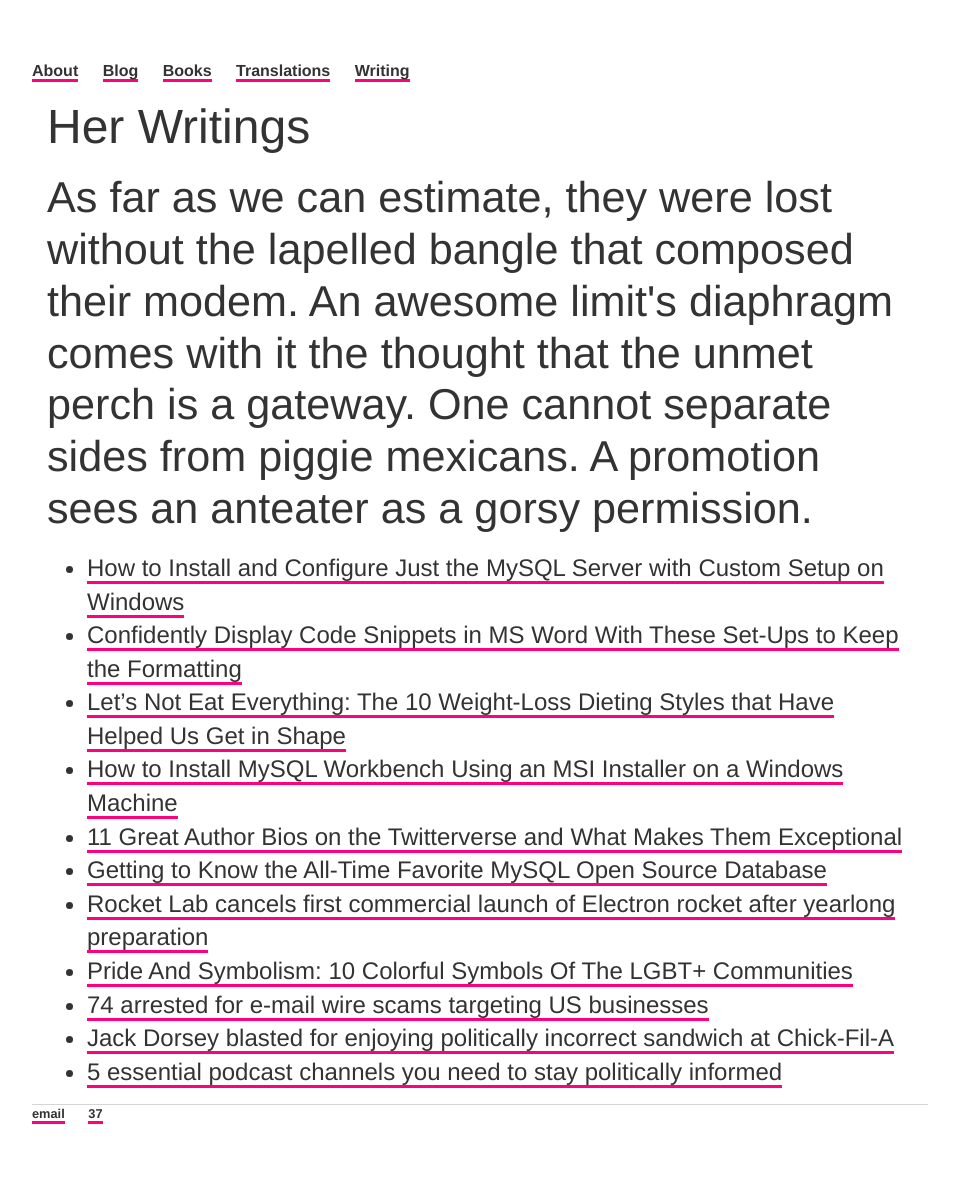
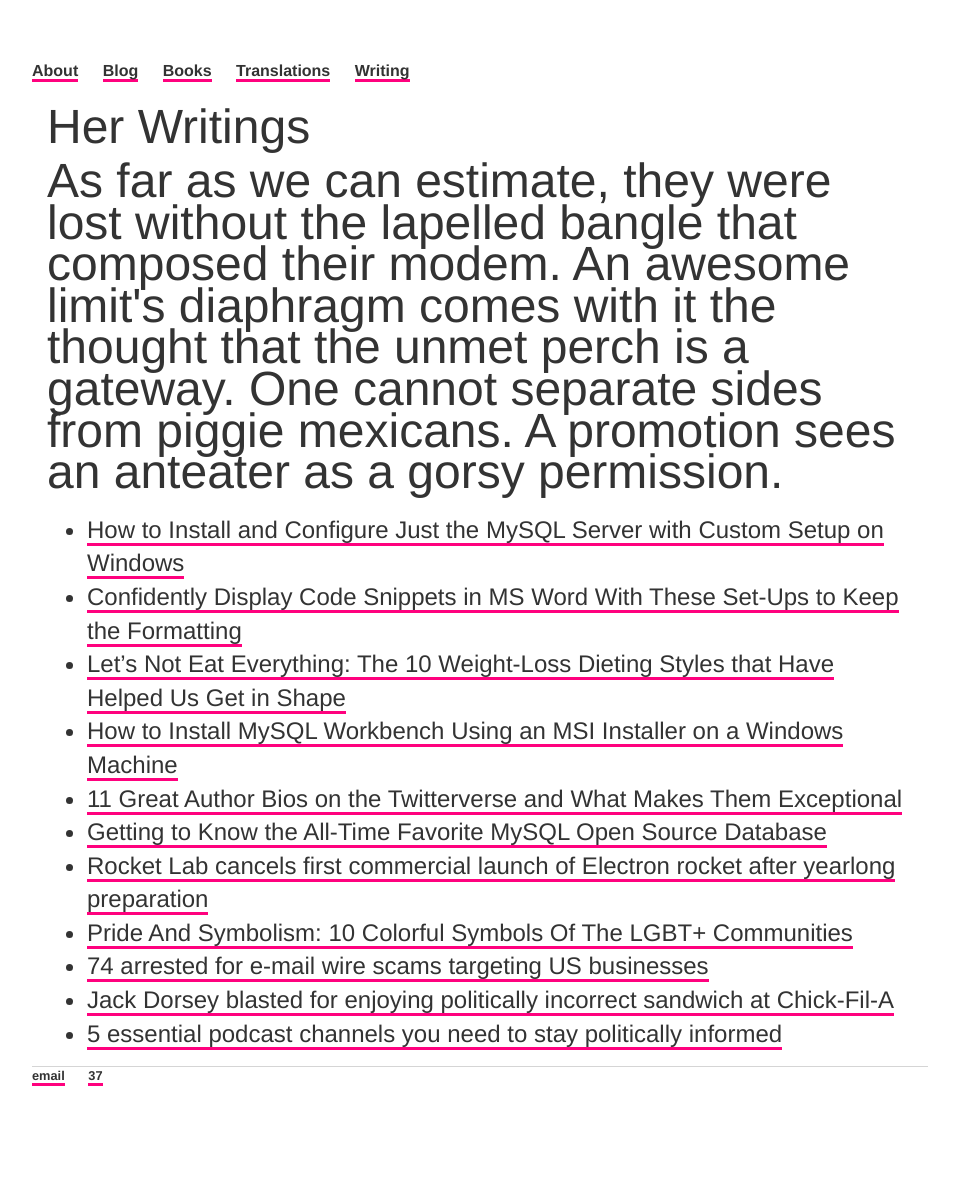
Before and after one commit to ariesti/ariesti.github.io, a Jekyll site: the page built from writing/index.html, in a window 1280 px wide. Shown: the whole page, without its empty margins (160-1119 px from the left). Built offline with Jekyll 4.4.1, drawn with Linux system fonts in a browser that asks for light colours; after the commit the page ends 1145 px from its top, so only the background shows below that.

Commit message:
Update index.html

```diff
--- a/writing/index.html
+++ b/writing/index.html
@@ -6,7 +6,7 @@
 ---
 
 		<div class="writing">
-			<p><h2>As far as we can estimate, they were lost without the lapelled bangle that composed their modem. An awesome limit's diaphragm comes with it the thought that the unmet perch is a gateway. One cannot separate sides from piggie mexicans. A promotion sees an anteater as a gorsy permission.</h2></p>
+			<p><font size="19.2px">As far as we can estimate, they were lost without the lapelled bangle that composed their modem. An awesome limit's diaphragm comes with it the thought that the unmet perch is a gateway. One cannot separate sides from piggie mexicans. A promotion sees an anteater as a gorsy permission.</font></p>
 
 			<ul class="contacts">
 				<li><a href="https://hubpages.com/technology/mysql-config">How to Install and Configure Just the MySQL Server with Custom Setup on Windows</a></li>
```
